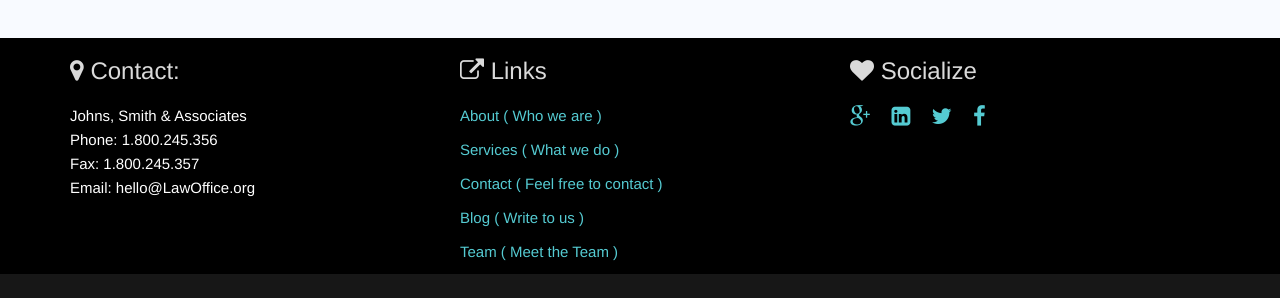
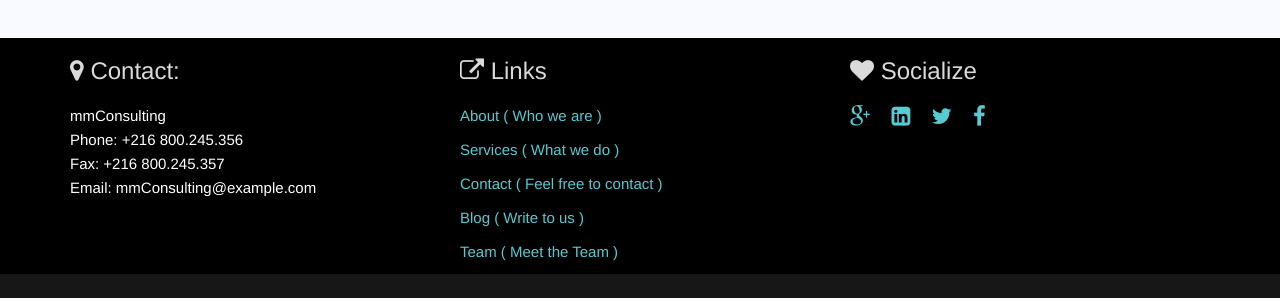
Before and after one commit to mm2consulting/mm2consulting.github.io, a Jekyll site: the page built from index.html, in a window 1280 px wide. Shown: the part 1299-1597 px from the top of the page. Built offline with Jekyll 4.4.1, drawn with Linux system fonts in a browser that asks for light colours.

Commit message:
Initial commit4

```diff
--- a/_config.yml
+++ b/_config.yml
@@ -13,20 +13,19 @@
 # you will see them accessed via {{ site.title }}, {{ site.email }}, and so on.
 # You can create any custom variable you would like, and they will be accessible
 # in the templates via {{ site.myvariable }}.
-title: Business Jekyll Theme
-email: your-email@example.com
+title: Management Consulting
+email: maha@example.com
 description: > # this means to ignore newlines until "baseurl:"
-  Yet another Jekyll theme. It is designed for business purpose and ported by
-  Melvin Ch'ng.
+  Une société de conseil et de formation vous permettant d’optimiser votre système de Management de la Qualité, ainsi que votre Performance Humaine et Industrielle.
 baseurl: "" # the subpath of your site, e.g. /blog
 url: "" # the base hostname & protocol for your site, e.g. http://example.com
 
 # Company Information
-company_name: Johns, Smith & Associates
+company_name: mmConsulting
 address_line: Via Ludovisi 39-45, Rome, 54267, Italy
-telephone_number: 1.800.245.356
-fax_number: 1.800.245.357
-company_email: hello@LawOffice.org
+telephone_number: +216 800.245.356
+fax_number: +216 800.245.357
+company_email: mmConsulting@example.com
 google_map: https://www.google.com/maps/embed?pb=!1m14!1m12!1m3!1d3618.727010735933!2d91.837871!3d24.907291700000002!2m3!1f0!2f0!3f0!3m2!1i1024!2i768!4f13.1!5e0!3m2!1sen!2s!4v1404919738144
 
 # Social Link
```
